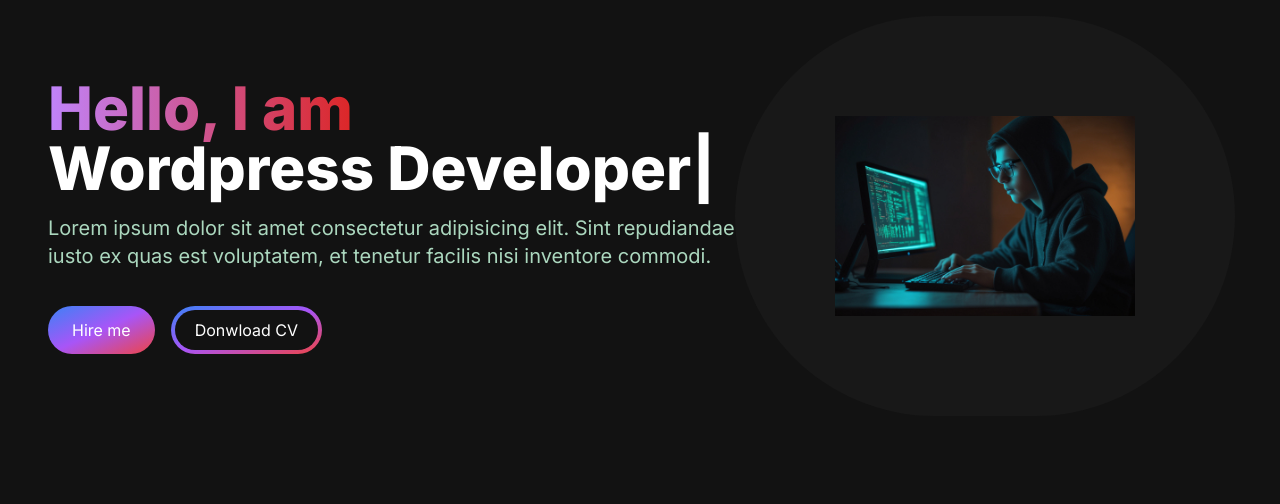
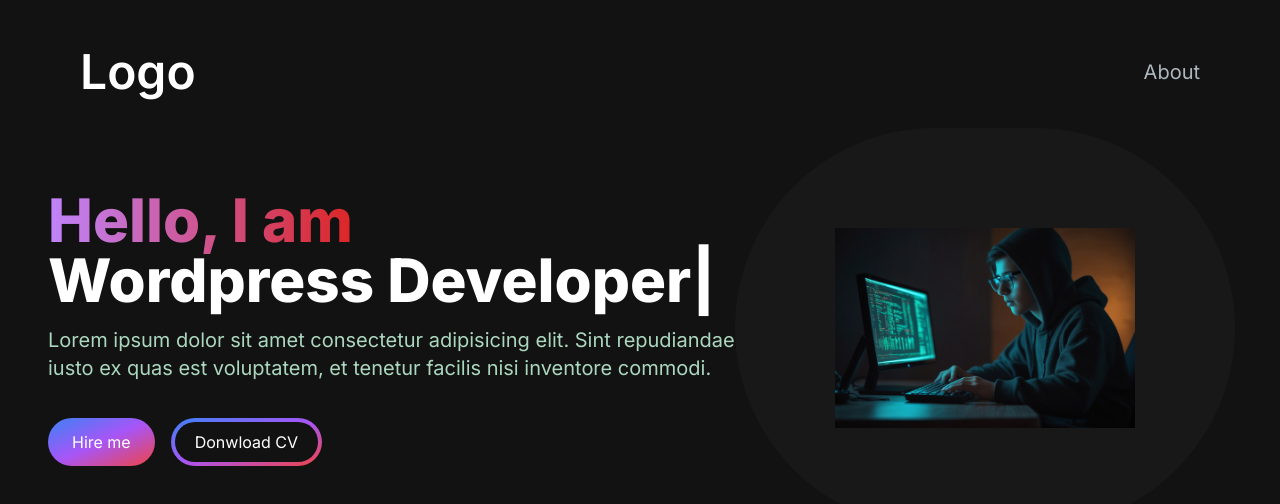
Before and after one commit to AI-Ashik/react-tailwind-portfolio, a Next.js app: page / in a window 1280 px wide. Shown: the top 504 px of the page. Built offline with nearby package versions, Linux system fonts and the light colour scheme.

Commit message:
added dummy logo and nav item

```diff
--- a/app/components/Navbar.jsx
+++ b/app/components/Navbar.jsx
@@ -1,5 +1,27 @@
+import Link from "next/link";
+
 const Navbar = () => {
-  return <nav>Navbar</nav>;
+  return (
+    <nav>
+      <div className="flex flex-wrap items-center justify-between mx-auto p-8">
+        <Link href={"/"} className="text-5xl text-white font-semibold">
+          Logo
+        </Link>
+        <div className="menu hidden md:block md:w-auto" id="navbar">
+          <ul>
+            <li>
+              <Link
+                href={"#about"}
+                className="block py-2 pl-3 pr-4 text-[#ADB7BE] sm:text-xl rounded md:p-0 hover:text-white"
+              >
+                About
+              </Link>
+            </li>
+          </ul>
+        </div>
+      </div>
+    </nav>
+  );
 };
 
 export default Navbar;
--- a/app/page.js
+++ b/app/page.js
@@ -1,8 +1,10 @@
 import HeroSection from "./components/HeroSection";
+import Navbar from "./components/Navbar";
 
 export default function Home() {
   return (
     <main className="flex min-h-screen flex-col bg-[#121212] container mx-auto px-12 py-4">
+      <Navbar />
       <h2 className="text-white">
         <HeroSection />
       </h2>
```
